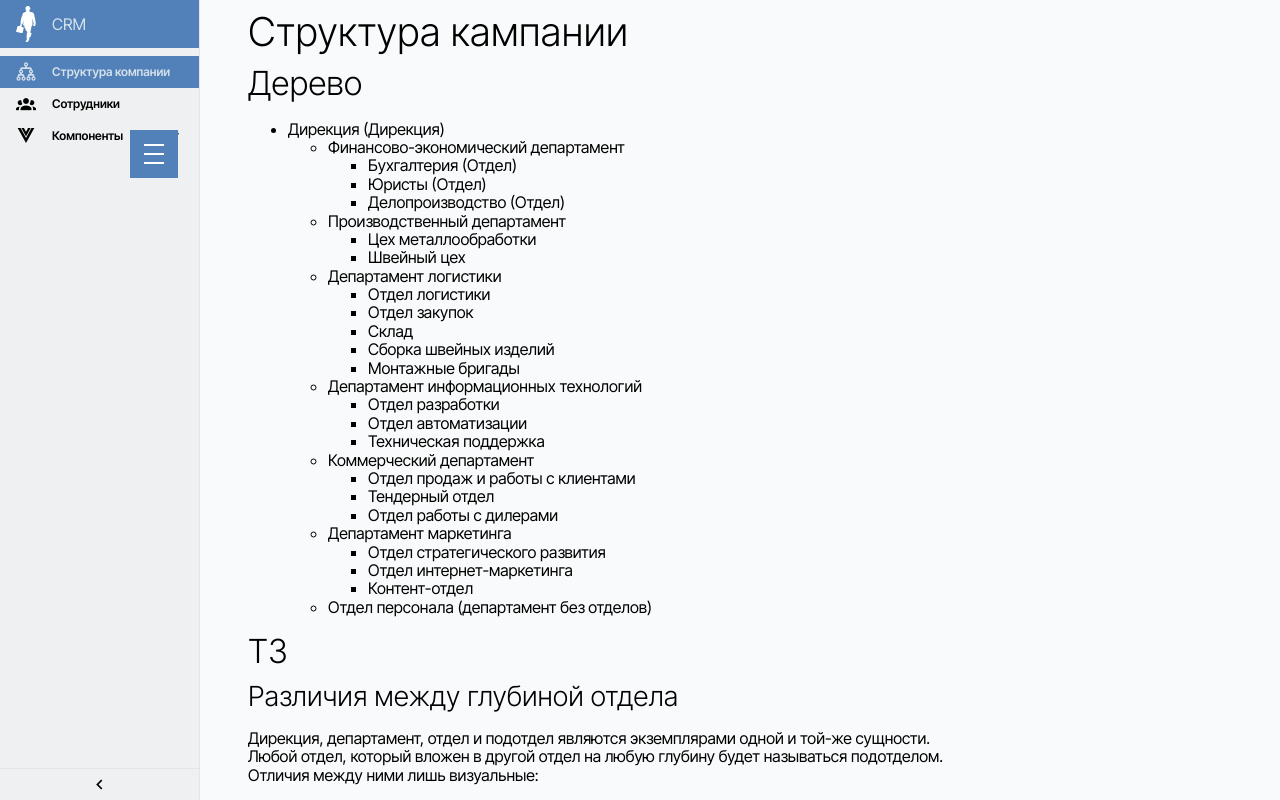
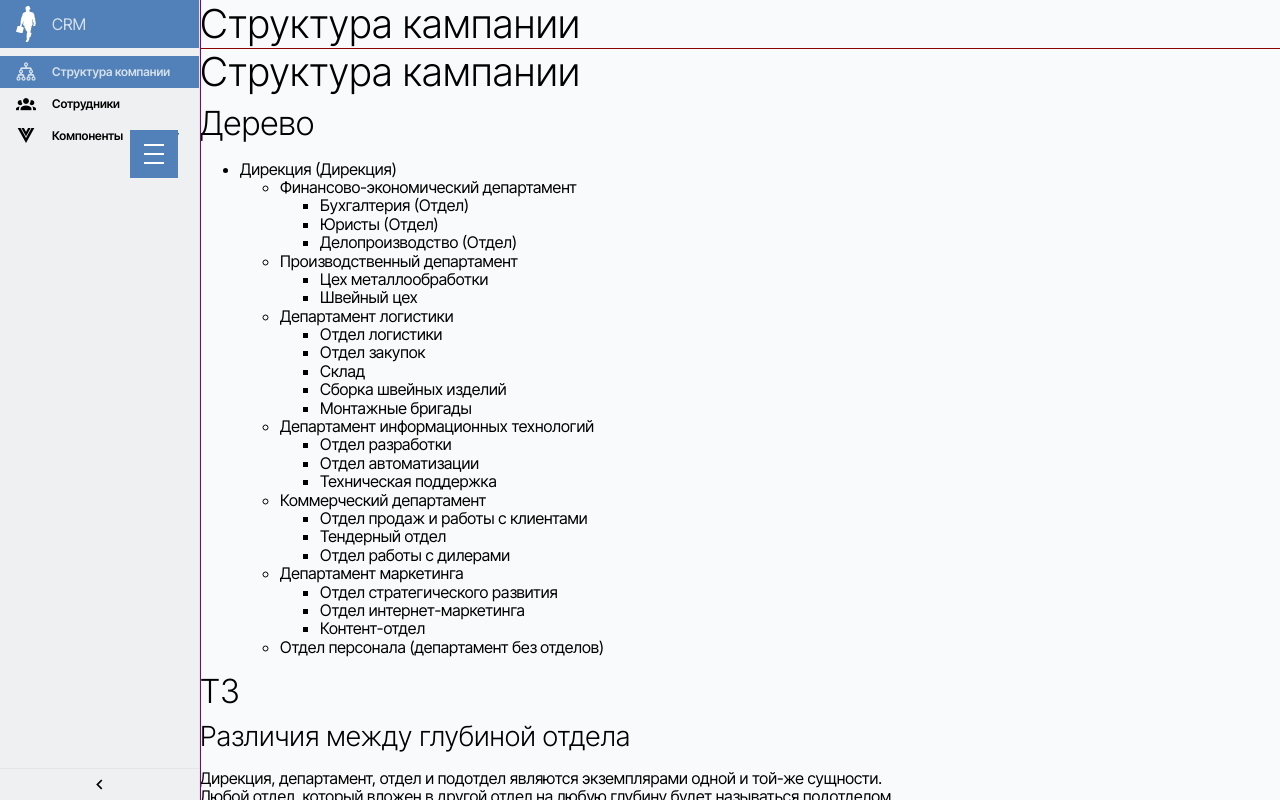
Before and after one commit to hardmagnett/big-company, a Vue app: page / in a window 1280 px wide. Shown: the top 800 px of the page. Built offline with nearby package versions, Linux system fonts and the light colour scheme.

Commit message:
Переделка лэйаута 01

```diff
--- a/src/App.vue
+++ b/src/App.vue
@@ -5,12 +5,21 @@ import AHamburger from "@/a-library/components/layout/AHamburger/AHamburger.vue"
 </script>
 
 <template>
-  <AHamburger />
-  <AMainMenu/>
+  <div class="app">
+    <AHamburger />
 
-  <AContainer>
-    <RouterView />
-  </AContainer>
+
+
+    <AMainMenu/>
+
+    <AContainer>
+      <!--<template v-slot:header>-->
+      <!--  <APageHeader>Структура кампании</APageHeader>-->
+      <!--</template>-->
+      <RouterView />
+    </AContainer>
+  </div>
+
 </template>
 
 <style scoped lang="scss">
@@ -20,7 +29,21 @@ import AHamburger from "@/a-library/components/layout/AHamburger/AHamburger.vue"
   left: 130px;
   z-index: 15;
 }
-.container {
+.app {
+  display: flex;
+  width: 100%;
+  flex-flow: row nowrap;
 
+  height: 100%;
+  position: absolute;
+  .main-menu {
+    outline: 1px solid purple;
+    flex: 0 0 auto;
+  }
+  .a-container {
+    outline: 1px solid orange;
+    flex: 1 0 auto;
+  }
 }
+
 </style>
--- a/src/a-library/attachAllALibraryComponents.js
+++ b/src/a-library/attachAllALibraryComponents.js
@@ -3,6 +3,7 @@ import AContainer from "@/a-library/components/layout/AContainer/AContainer.vue"
 import AHeader from "@/a-library/components/layout/AHeader/AHeader.vue";
 import AMainMenu from '@/a-library/components/layout/AMainMenu/AMainMenu.vue';
 import AHamburger from '@/a-library/components/layout/AHamburger/AHamburger.vue';
+import APageHeader from '@/a-library/components/layout/APageHeader/APageHeader.vue';
 
 
 // Forms
@@ -23,6 +24,7 @@ export default function(app){
   app.component('AHeader', AHeader);
   app.component('AMainMenu', AMainMenu);
   app.component('AHamburger', AHamburger);
+  app.component('APageHeader', APageHeader);
 
   // Forms
   app.component('ABtn', ABtn);
--- a/src/a-library/components/layout/AContainer/AContainer.vue
+++ b/src/a-library/components/layout/AContainer/AContainer.vue
@@ -1,25 +1,31 @@
 <template>
-  <div class="container">
+  <div class="a-container">
+    <!--<slot name="header"></slot>-->
+    <!--<div class="container__main-content">-->
       <slot />
+    <!--</div>-->
+
   </div>
 </template>
 
 <style scoped lang="scss">
-.container {
-  padding: calc(var(--gap) / 2) var(--gap);
-  margin-left: var(--leftMenuWidthExpanded);
+.a-container {
+  //.container__main-content {
+  //  padding: calc(var(--gap) / 2) var(--gap);
+    //margin-left: var(--leftMenuWidthExpanded);
     overflow-x: hidden;
     @media (min-width: $bpSm) {}
 
     @media (min-width: $bpMd) {
-    padding-left: calc(var(--gap) * 2);
-    padding-right: calc(var(--gap) * 2);
+      //padding-left: calc(var(--gap) * 2);
+      //padding-right: calc(var(--gap) * 2);
     }
     @media (min-width: $bpLg) {
-    padding-left: calc(var(--gap) * 3);
-    padding-right: calc(var(--gap) * 3);
+      //padding-left: calc(var(--gap) * 3);
+      //padding-right: calc(var(--gap) * 3);
     }
     @media (min-width: $bpXl) {}
     @media (min-width: $bpXxl) {}
+  //}
 }
 </style>
--- a/src/a-library/components/layout/AMainMenu/AMainMenu.vue
+++ b/src/a-library/components/layout/AMainMenu/AMainMenu.vue
@@ -138,9 +138,10 @@ const menuItems = [
 // Обычно позиционирование компонента делается снаружи.
 // Но т.к. это меню должно быть всегда в одном и том-же месте, то оно спозиционировано изнутри.
 .main-menu {
+  position: relative;
   //padding-top: calc(var(--gap) / 2);
   padding-bottom: calc(var(--gap) / 2);
-  position: fixed;
+  //position: fixed;
   left: 0;
   //top: var(--headerHeight);
   top: 0;
--- /dev/null
+++ b/src/a-library/components/layout/APageHeader/APageHeader.vue
@@ -0,0 +1,23 @@
+<template>
+  <div class="a-page-header">
+    <h1>
+      <slot>
+
+      </slot>
+    </h1>
+  </div>
+</template>
+
+<script>
+
+export default {
+
+}
+</script>
+
+<style scoped lang="scss">
+.a-page-header {
+  outline: 1px solid darkred;
+  height: var(--headerHeight);
+}
+</style>
--- a/src/app/views/departments/Departments/Departments.vue
+++ b/src/app/views/departments/Departments/Departments.vue
@@ -1,6 +1,8 @@
 <template>
   <div class="about-view">
+    <APageHeader>Структура кампании</APageHeader>
     <h1>Структура кампании</h1>
+
 
     <h2>Дерево</h2>
     <ul>
```
Lines whose indentation alone changed are shown as unchanged.
